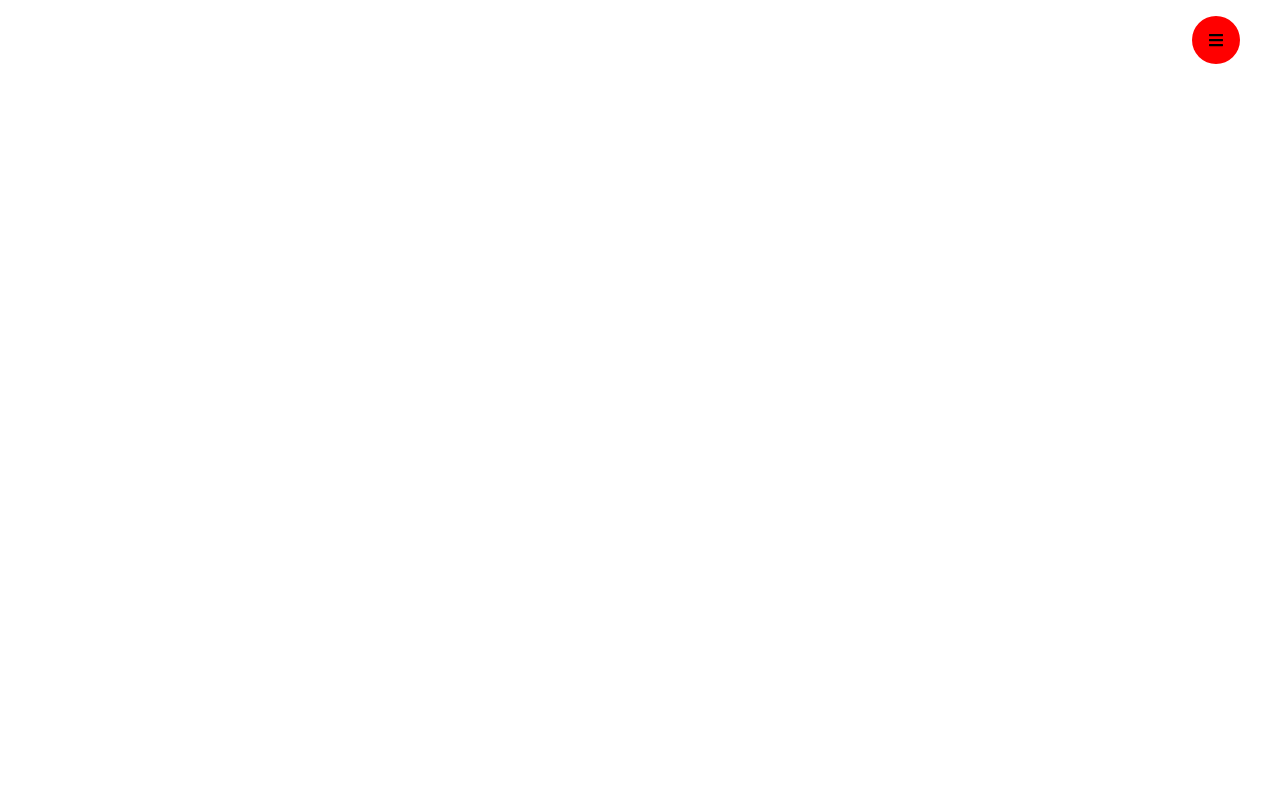
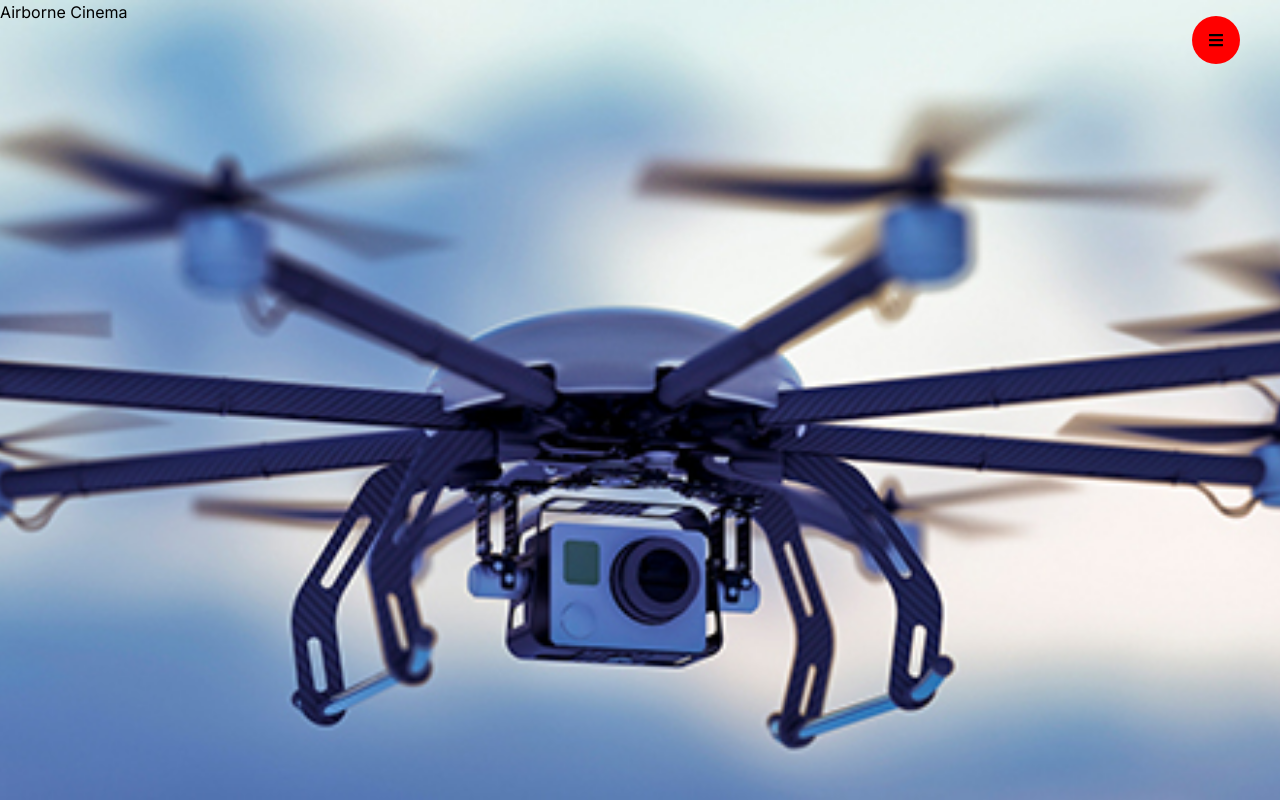
Before and after one commit to Ticktock101/Airborne-Cinema, a Next.js app: page / in a window 1280 px wide. Built offline with nearby package versions, Linux system fonts and the light colour scheme.

Commit message:
title image done

```diff
--- /dev/null
+++ b/src/app/components/job.jsx
@@ -0,0 +1,7 @@
+"use client"
+
+import "../styling/homepage.css"
+
+export default function Job() {
+
+}
--- a/src/app/components/navbar.jsx
+++ b/src/app/components/navbar.jsx
@@ -25,7 +25,7 @@ export default function Navbar() {
     }
 
     return (
-        <header className="h-12 w-12 ">
+        <header className="h-12 w-12 absolute">
             <nav ref={navRef} className=" fixed top-0 left-0 w-screen h-screen rounded-bl-full flex flex-col transform translate-x-full -translate-y-full transition-transform duration-1000 ease-in-out">
                 <button className="fixed top-4 right-4 self-end w-12 h-12 rounded-full flex justify-center " onClick={showNavbar}>
                     <MdClose className="self-center"/>
--- /dev/null
+++ b/src/app/components/title.jsx
@@ -0,0 +1,16 @@
+"use client"
+
+import "../styling/homepage.css"
+
+export default function Title() {
+    return (
+        <div
+            className="h-screen w-full bg-cover bg-center"
+            style={{ backgroundImage: "url('/homepageDroneImage.jpg')" }}>
+            <h1 className="">
+                Airborne Cinema
+            </h1>
+        </div>
+
+    )
+}
--- a/src/app/page.jsx
+++ b/src/app/page.jsx
@@ -1,11 +1,28 @@
 import Image from "next/image";
 import Navbar from "./components/navbar";
+import Title from "./components/title";
+import Job from "./components/job"
 // import "./styling/homepage.css";
 
 export default function Home() {
   return (
     <div className="h-screen w-screen">
       <Navbar className="self-end"/>
+      <Title/>
+      <div className="flex">
+        <Job
+        image=""
+        title="Agriculture"
+        />
+        <Job
+        image=""
+        title="Civil"
+        />
+        <Job
+        image=""
+        title="Construction"
+        />
+      </div>
     </div>
 
   );
```
Also changed, not shown: public/homepageDroneImage.jpg (added).
